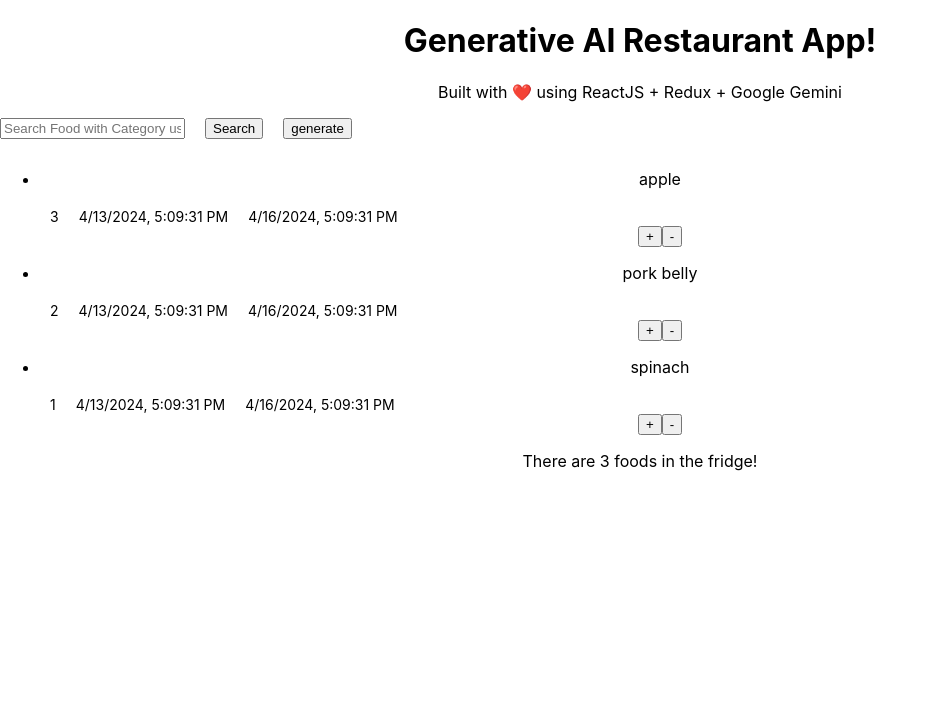
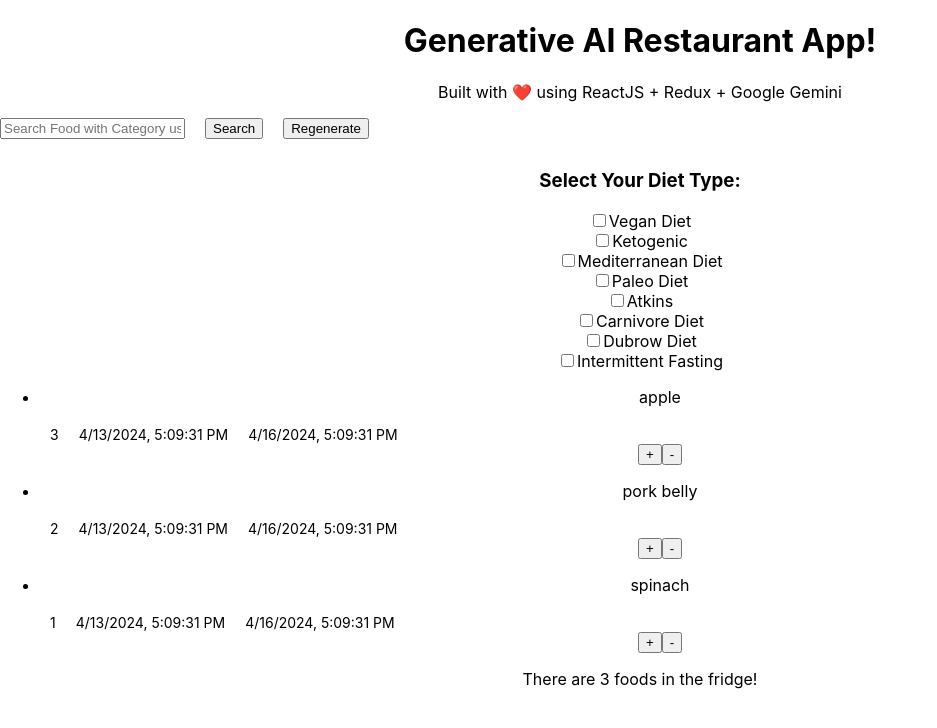
Before and after one commit to VivianRMS/Snap-Meal, a React (Create React App) app: page / in a window 1280 px wide. Shown: the top 728 px of the page, without its empty margins (0-937 px from the left). Built offline with nearby package versions, Linux system fonts and the light colour scheme.

Commit message:
add diet

```diff
--- a/src/components/Homepage.js
+++ b/src/components/Homepage.js
@@ -70,15 +70,20 @@
     setLoading(true);
     try {
       // Format the expiration dates as strings for the prompt
-      const prompt = `Generate a evenly distributed 14-day schedule of recipes for each of the following foods based on their expiration dates: ${testfoods
+      const prompt = `Generate an evenly distributed 14-day schedule of recipes for each of the following foods based on their expiration dates: ${testfoods
         .map(
           (food) =>
             `${food.name} (expires on ${food.expirationDate
               .toISOString()
               .substring(0, 10)})`
         )
-        .join(
-          ", "
+        .join(", ")}, and restricted to the diet type${
+        selectedDiets.length > 1 ? "s" : ""
+      } ${selectedDiets
+        .join(", ")
+        .replace(
+          /, ([^,]*)$/,
+          " and $1"
         )}. Please provide the answer in the form of an array [{recipeName, recipeDescription, numberIn14Days}].`;
 
       const result = await model_text.generateContent(prompt);
@@ -96,6 +101,35 @@
     generateRecipe();
   };
 
+  const [diets, setDiets] = useState([
+    { type: "Vegan Diet", isSelected: false },
+    { type: "Ketogenic", isSelected: false },
+    { type: "Mediterranean Diet", isSelected: false },
+    { type: "Paleo Diet", isSelected: false },
+    { type: "Atkins", isSelected: false },
+    { type: "Carnivore Diet", isSelected: false },
+    { type: "Dubrow Diet", isSelected: false },
+    { type: "Intermittent Fasting", isSelected: false },
+  ]);
+
+  const [selectedDiets, setSelectedDiets] = useState([]);
+
+  const handleDietChange = (changedDiet) => {
+    const updatedDiets = diets.map((diet) => {
+      if (diet.type === changedDiet.type) {
+        return { ...diet, isSelected: !diet.isSelected };
+      }
+      return diet;
+    });
+    setDiets(updatedDiets);
+
+    // Update selected diets array
+    const updatedSelectedDiets = updatedDiets
+      .filter((diet) => diet.isSelected)
+      .map((diet) => diet.type);
+    setSelectedDiets(updatedSelectedDiets);
+  };
+
   return (
     <div>
       <h1>Generative AI Restaurant App!</h1>
@@ -109,8 +143,8 @@
         <button style={{ marginLeft: "20px" }} onClick={() => handleClick()}>
           Search
         </button>
-        <button style={{ marginLeft: "20px" }} onClick={() => handleClick()}>
-          generate
+        <button style={{ marginLeft: "20px" }} onClick={() => handleClick2()}>
+          Regenerate
         </button>
       </div>
 
@@ -121,6 +155,9 @@
           <p>{aiResponse}</p>
         </div>
       )}
+      <div>
+        <DietFilters diets={diets} onDietChange={handleDietChange} />
+      </div>
 
       <FoodList foods={foods} setfoods={setfoods} />
     </div>
@@ -143,7 +180,6 @@
     </section>
   );
 }
-
 
 function Food({ food, setfoods }) {
   const [isUpdating, setIsUpdating] = useState(false);
@@ -187,4 +223,29 @@
   );
 }
 
+const DietFilters = ({ diets, onDietChange }) => {
+  const handleChange = (dietType) => {
+    onDietChange(dietType);
+  };
+
+  return (
+    <div>
+      <h3>Select Your Diet Type:</h3>
+      {diets.map((diet, index) => (
+        <div key={index}>
+          <input
+            type="checkbox"
+            id={diet.type}
+            name={diet.type}
+            checked={diet.isSelected}
+            onChange={() => handleChange(diet)}
+          />
+          <label htmlFor={diet.type}>{diet.type}</label>
+        </div>
+      ))}
+    </div>
+  );
+};
+
+
 export default Home;
```
